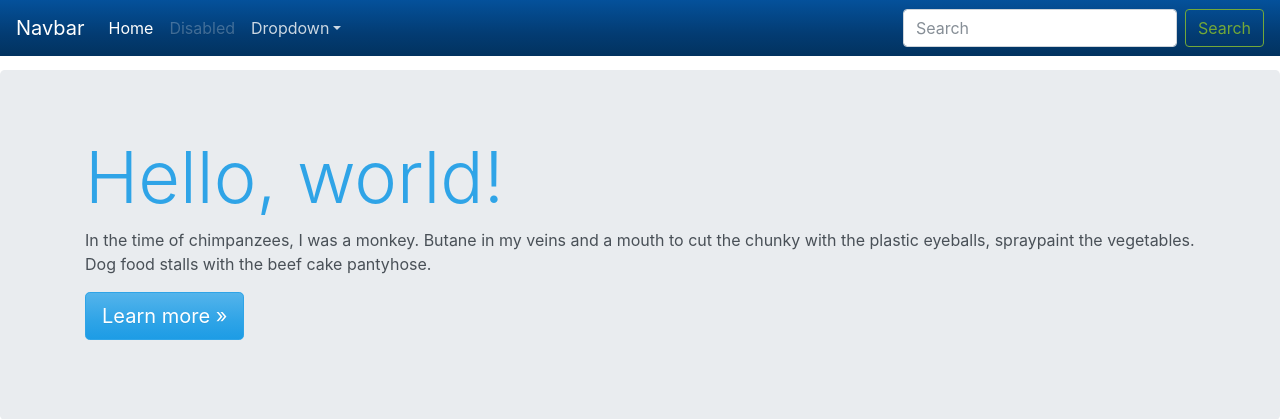
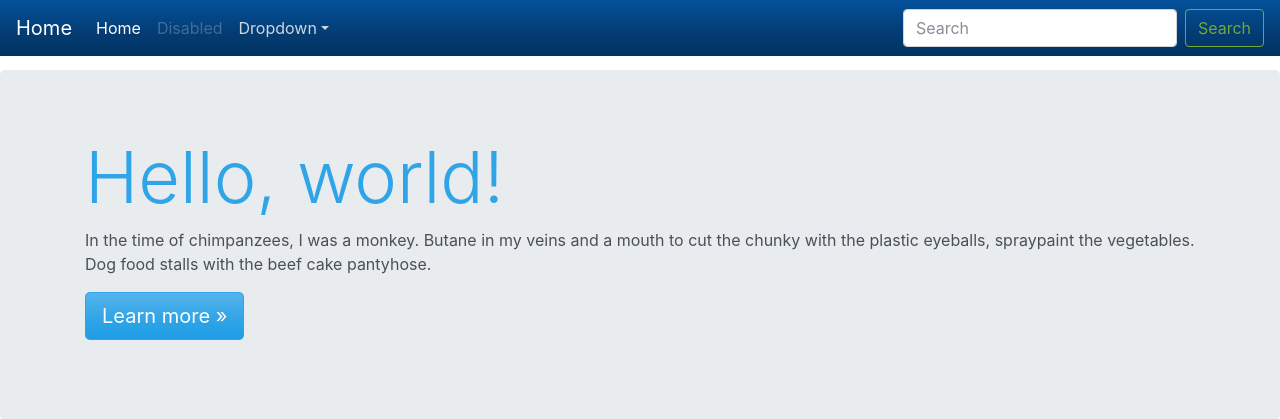
Before and after one commit to hal0zer0/elementals, a Django app: page / in a window 1280 px wide. Shown: the top 419 px of the page. Run offline with Django 3.2, Linux system fonts and the light colour scheme; data that the repository does not hold is empty; some libraries are stand-ins or nearby versions.

Commit message:
navbar tweak for Home

```diff
--- a/elementals/templates/_navbar.html
+++ b/elementals/templates/_navbar.html
@@ -1,5 +1,5 @@
 <nav class="navbar navbar-expand-md navbar-dark fixed-top bg-dark">
-      <a class="navbar-brand" href="#">Navbar</a>
+      <a class="navbar-brand" href="{% url 'home' %}">Home</a>
       <button class="navbar-toggler" type="button" data-toggle="collapse" data-target="#navbarsExampleDefault"
           aria-controls="navbarsExampleDefault" aria-expanded="false" aria-label="Toggle navigation">
           <span class="navbar-toggler-icon"></span>
```
